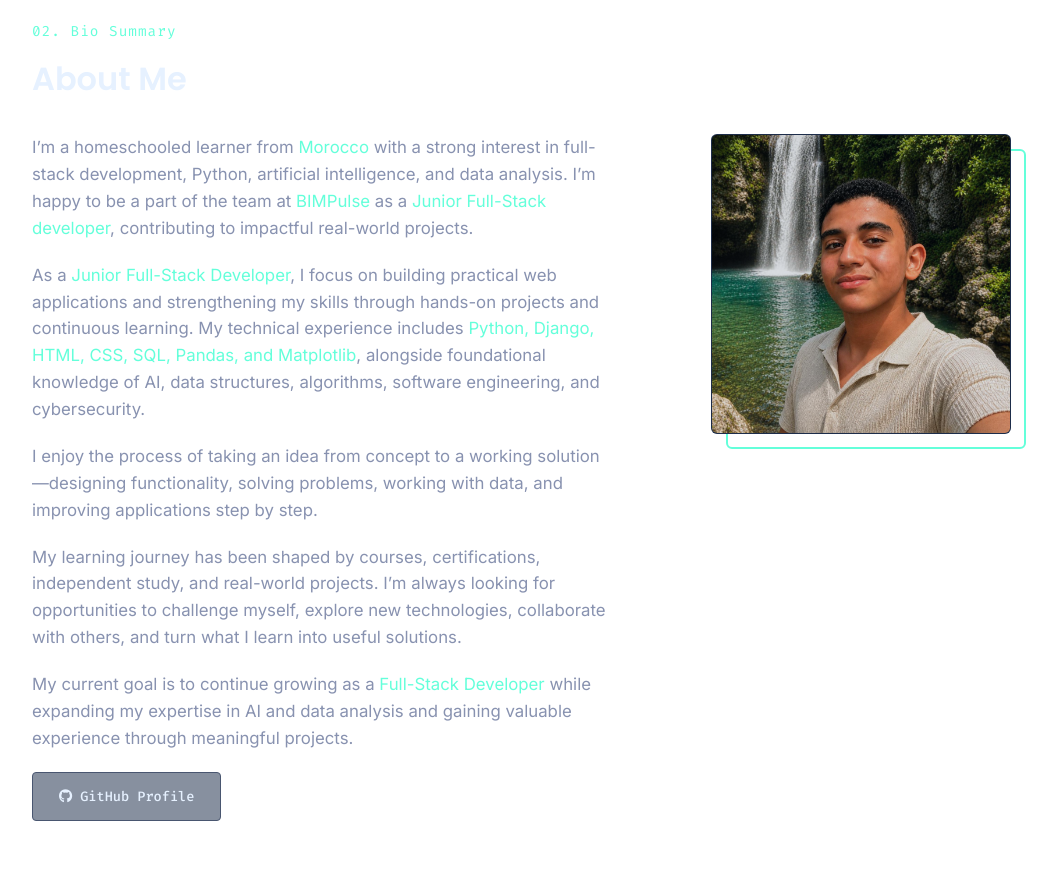
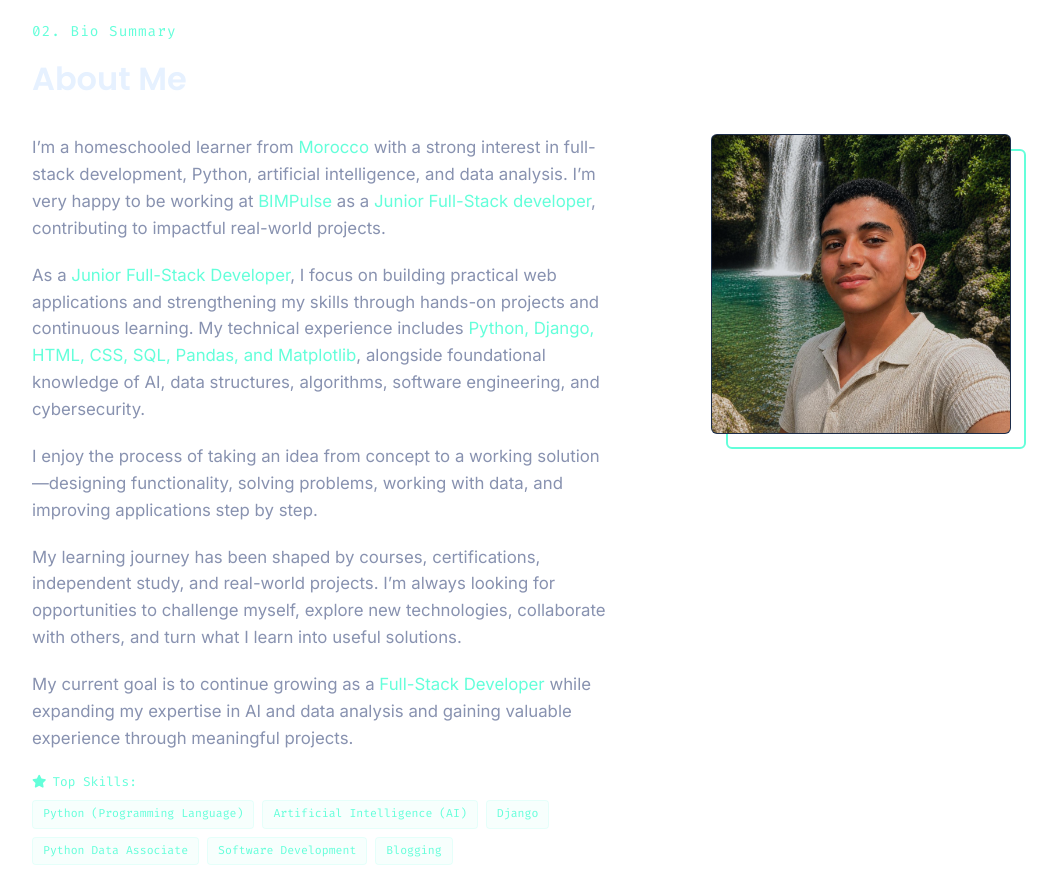
Before and after one commit to Abdellah-BELMAARIS/abdellah-belmaaris.github.io, a React (Vite) app: page / in a window 1280 px wide. Shown: the part 880-1763 px from the top of the page, without its empty margins (96-1153 px from the left). Built offline with nearby package versions, Linux system fonts and the light colour scheme.

Commit message:
feat: update profile copy and initialize App.tsx with skills and education data structures

```diff
--- a/src/App.tsx
+++ b/src/App.tsx
@@ -61,6 +61,7 @@ const SKILLS_DATA: Skill[] = [
   { title: "Problem Solving", desc: "Breaking down complex tasks into functional, testable code routines.", icon: "fa-solid fa-lightbulb" },
   { title: "Web App Development", desc: "Executing product blueprints from system structure to live integration.", icon: "fa-solid fa-laptop-code" },
   { title: "Bootstrap & Integration", desc: "Translating dynamic templates and responsive layouts to functional frontends.", icon: "fa-brands fa-bootstrap" },
+  { title: "Blogging & Content", desc: "Publishing technical articles, software architecture insights, and tutorials.", icon: "fa-solid fa-pen-nib" },
   { title: "Continuous Research", desc: "Constantly investigating emerging frameworks, patterns, and development tools.", icon: "fa-solid fa-graduation-cap" }
 ];
 
@@ -68,7 +69,7 @@ const STATS_DATA: Stat[] = [
   { value: 6, suffix: '+', label: 'Years Coding', icon: 'fa-solid fa-calendar-days' },
   { value: 4, suffix: '+', label: 'GitHub Projects', icon: 'fa-solid fa-folder-open' },
   { value: 4, suffix: '', label: 'Certifications', icon: 'fa-solid fa-award' },
-  { value: 14, suffix: '+', label: 'Skills Acquired', icon: 'fa-solid fa-code' },
+  { value: 15, suffix: '+', label: 'Skills Acquired', icon: 'fa-solid fa-code' },
 ];
 
 const EDUCATION_DATA: EdCard[] = [
@@ -628,7 +629,7 @@ export default function App() {
         <div className="about-layout">
           <div className="about-text">
             <p>
-              I’m a homeschooled learner from <span className="highlight">Morocco</span> with a strong interest in full-stack development, Python, artificial intelligence, and data analysis. I’m happy to be a part of the team at <span className="highlight">BIMPulse</span> as a <span className="highlight">Junior Full-Stack developer</span>, contributing to impactful real-world projects.
+              I’m a homeschooled learner from <span className="highlight">Morocco</span> with a strong interest in full-stack development, Python, artificial intelligence, and data analysis. I’m very happy to be working at <span className="highlight">BIMPulse</span> as a <span className="highlight">Junior Full-Stack developer</span>, contributing to impactful real-world projects.
             </p>
             <p>
               As a <span className="highlight">Junior Full-Stack Developer</span>, I focus on building practical web applications and strengthening my skills through hands-on projects and continuous learning. My technical experience includes <span className="highlight">Python, Django, HTML, CSS, SQL, Pandas, and Matplotlib</span>, alongside foundational knowledge of AI, data structures, algorithms, software engineering, and cybersecurity.
@@ -642,6 +643,16 @@ export default function App() {
             <p>
               My current goal is to continue growing as a <span className="highlight">Full-Stack Developer</span> while expanding my expertise in AI and data analysis and gaining valuable experience through meaningful projects.
             </p>
+            <div style={{ marginTop: '16px', marginBottom: '20px' }}>
+              <span style={{ display: 'block', fontFamily: 'var(--font-mono)', fontSize: '0.8rem', color: 'var(--accent)', marginBottom: '8px' }}>
+                <i className="fa-solid fa-star" style={{ marginRight: '6px' }}></i>Top Skills:
+              </span>
+              <div style={{ display: 'flex', flexWrap: 'wrap', gap: '8px' }}>
+                {["Python (Programming Language)", "Artificial Intelligence (AI)", "Django", "Python Data Associate", "Software Development", "Blogging"].map((skill) => (
+                  <span className="exp-skill-tag" key={skill}>{skill}</span>
+                ))}
+              </div>
+            </div>
             <div className="about-cta-row">
               <a
                 href="https://github.com/Abdellah-BELMAARIS"
```
Also changed, not shown: index-vanilla.html (+14 -1 lines).
